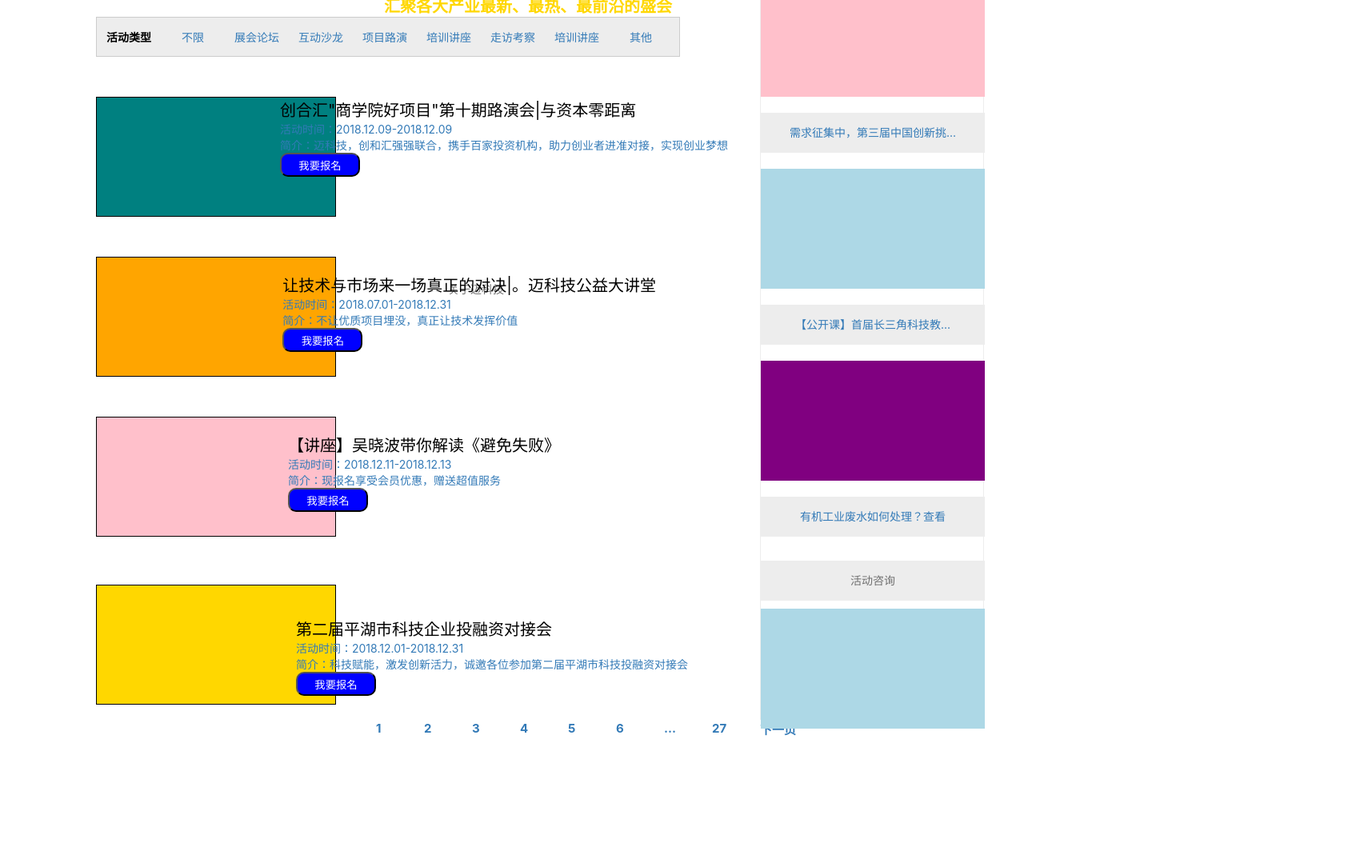
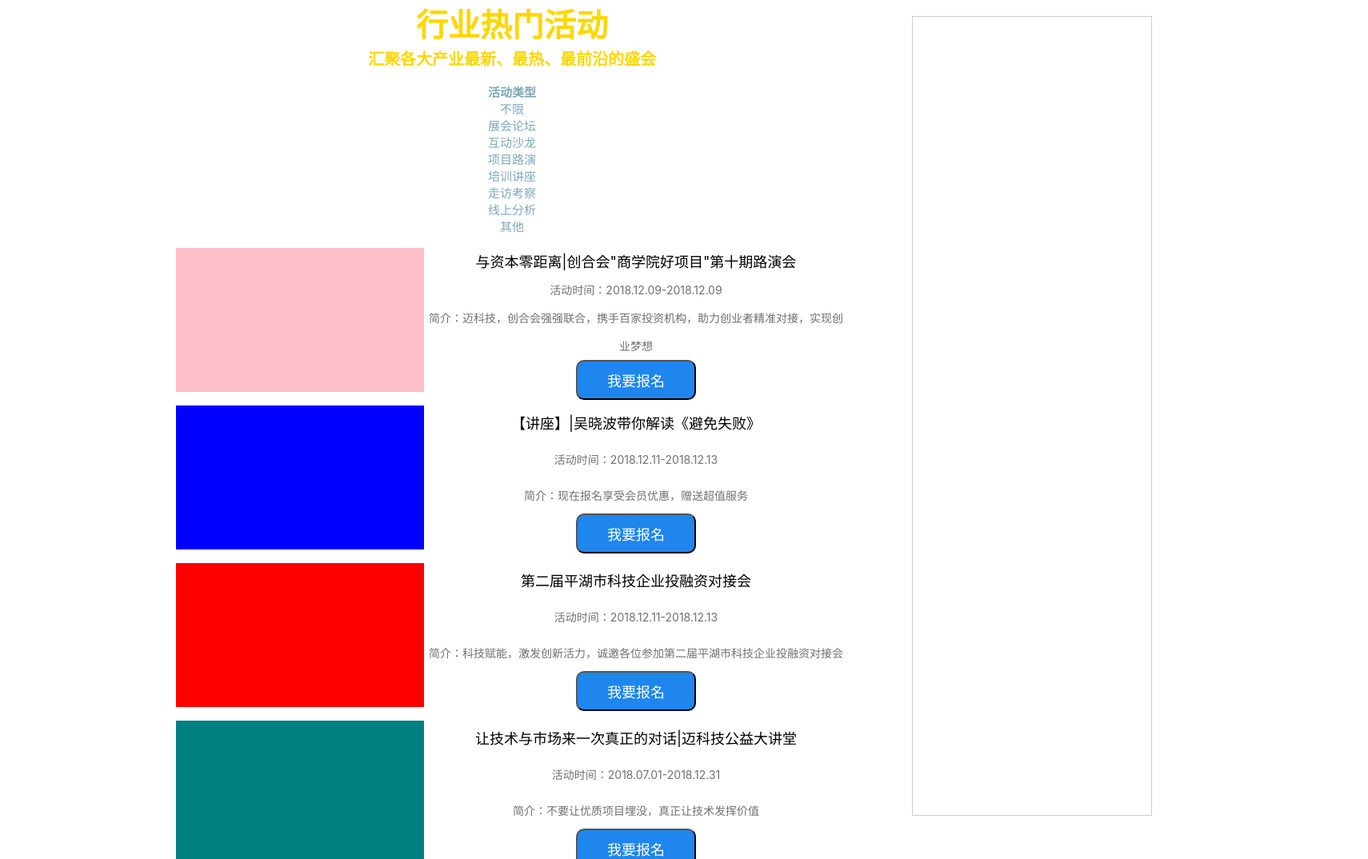
Before and after one commit to pluslicy/uuisp, a Vue app: page /#/activity in a window 1280 px wide. Shown: the part 100-1174 px from the top of the page at 80% size, 1710 px wide, since content can reach past the window. Before the commit the page ends 1022 px from the top, so only its background shows below. Built offline with nearby package versions, Linux system fonts and the light colour scheme.

Commit message:
代码更新

```diff
--- a/src/pages/Activity.vue
+++ b/src/pages/Activity.vue
@@ -1,412 +1,314 @@
 <!-- 首页 -->
 <template>
 	<div class="Activity">
-
-		<h1>行业热门活动</h1>
-		<h2>汇聚各大产业最新、最热、最前沿的盛会</h2>
-	<div class="title">
-		<ul class="title-nav">
-			<a id="first" href=""><li>活动类型</li></a>
+	<div class="content">
+		<div class="title"><h1>行业热门活动</h1></div>
+		<div class="text"><h2>汇聚各大产业最新、最热、最前沿的盛会</h2></div>
+		<br>
+		<div class="globnav">
+			<ul>
+				<a id="first-item" href=""><li>活动类型</li></a>
 				<a href=""><li>不限</li></a>
 				<a href=""><li>展会论坛</li></a>
 				<a href=""><li>互动沙龙</li></a>
 				<a href=""><li>项目路演</li></a>
 				<a href=""><li>培训讲座</li></a>
 				<a href=""><li>走访考察</li></a>
-			<a href=""><li>培训讲座</li></a>
+				<a href=""><li>线上分析</li></a>
 				<a href=""><li>其他</li></a>
 			</ul>
-	</div>
-		<div class="first-pic">
-			<div class="one">
+		</div><br>
+		<div class="list">
+			<div class="left">
 				<img src="" alt="">
 			</div>
-			<div class="two">
+			<div class="right">
 				<ul>
-					<a class="second"><li>创合汇"商学院好项目"第十期路演会|与资本零距离</li></a>
-					<a href=""><li>活动时间：2018.12.09-2018.12.09</li></a>
-					<a href=""><li>简介：迈科技，创和汇强强联合，携手百家投资机构，助力创业者进准对接，实现创业梦想</li></a>
-					<a class="third"><button>我要报名</button></a>
+					<li id="second">与资本零距离|创合会"商学院好项目"第十期路演会</li>
+					<li>活动时间：2018.12.09-2018.12.09</li>
+					<li>简介：迈科技，创合会强强联合，携手百家投资机构，助力创业者精准对接，实现创业梦想</li>
+					<li><button>我要报名</button></li>
 				</ul>
 			</div>
-		</div>
 
-		<div class="second-pic">
-			<div class="three">
+		</div><br>
+		<div class="item">
+			<div class="item-1">
 				<img src="" alt="">
 			</div>
-			<div class="four">
+			<div class="item-2">
 				<ul>
-					<a id="one" href=""><li>让技术与市场来一场真正的对决|。迈科技公益大讲堂</li></a>
-					<a href=""><li>活动时间：2018.07.01-2018.12.31</li></a>
-					<a href=""><li>简介：不让优质项目埋没，真正让技术发挥价值</li></a>
-					<a class="fifth" href=""><button>我要报名</button></a>
+					<li id="third">【讲座】|吴晓波带你解读《避免失败》</li>
+					<li>活动时间：2018.12.11-2018.12.13</li>
+					<li>简介：现在报名享受会员优惠，赠送超值服务</li>
+					<li><button>我要报名</button></li>
 				</ul>
 			</div>
-		</div>
-			<div class="third-pic">
-				<div class="five">
+		</div><br>
+		<div class="meet">
+			<div class="meet-1">
 				<img src="" alt="">
 			</div>
-				<div class="six">
+			<div class="meet-2">
 				<ul>
-						<a id="three" href=""><li>【讲座】吴晓波带你解读《避免失败》</li></a>
-						<a href=""><li>活动时间：2018.12.11-2018.12.13</li></a>
-						<a href=""><li>简介：现报名享受会员优惠，赠送超值服务</li></a>
-						<a class="sixth" href=""><button>我要报名</button></a>
+					<li id="forth">第二届平湖市科技企业投融资对接会</li>
+					<li>活动时间：2018.12.11-2018.12.13</li>
+					<li>简介：科技赋能，激发创新活力，诚邀各位参加第二届平湖市科技企业投融资对接会</li>
+					<li><button>我要报名</button></li>
 				</ul>
 			</div>
-			</div>
-		<div class="forth-pic">
-				<div class="seven">
+		</div><br>
+		<div class="filter">
+			<div class="filter-1">
 				<img src="" alt="">
 			</div>
-				<div class="eight">
+			<div class="filter-2">
 				<ul>
-						<a class="item" href=""><li>第二届平湖市科技企业投融资对接会</li></a>
-						<a href=""><li>活动时间：2018.12.01-2018.12.31</li></a>
-						<a href=""><li>简介：科技赋能，激发创新活力，诚邀各位参加第二届平湖市科技投融资对接会</li></a>
-						<a class="seventh" href=""><button>我要报名</button></a>
+					<li id="fifth">让技术与市场来一次真正的对话|迈科技公益大讲堂</li>
+					<li>活动时间：2018.07.01-2018.12.31</li>
+					<li>简介：不要让优质项目埋没，真正让技术发挥价值</li>
+					<li><button>我要报名</button></li>
 				</ul>
 			</div>
+		</div><br>
+		<div class="read">
+			<div class="read-1">
+				<img src="" alt="">
 			</div>
+			<div class="read-2">
+				<ul>
+					<li id="sixth">2019第十一届上海化工技术装备展览会</li>
+					<li>活动时间：2019.08.21-2019.08.23</li>
+					<li>简介：2019第十一届上海化工技术装备展览会开始报名啦</li>
+					<li><button>我要报名</button></li>
+				</ul>
+			</div>
+		</div><br>
 		<div class="page">
 			<ul>
-					<a href=""><li>1</li></a>
-					<a href=""><li>2</li></a>
-					<a href=""><li>3</li></a>
-					<a href=""><li>4</li></a>
-					<a href=""><li>5</li></a>
-					<a href=""><li>6</li></a>
-					<a href=""><li>...</li></a>
-					<a href=""><li>27</li></a>
-					<a href=""><li>下一页</li></a>
+				<li>1</li>
+				<li>2</li>
+				<li>3</li>
+				<li>4</li>
+				<li>5</li>
+				<li>6</li>
+				<li>27</li>
+				<li>...</li>
+				<li>下一页</li>
 			</ul>
 		</div>
-			<div class="right-nav">
-				<a href=""><div class="act">活动回顾</div></a>
-				<div class="chn">
-					<img src="" alt="">
-				</div>
-				<a href=""><div class="need">
-					需求征集中，第三届中国创新挑...
-				</div></a>
-				<div class="long">
-					<img src="" alt="">
-				</div>
-				<a href=""><div class="meet">
-					【公开课】首届长三角科技教...
-				</div></a>
-				<div class="lib">
-					<img src="" alt="">
-				</div>
-				<a href=""><div class="water">
-					有机工业废水如何处理？查看
-				</div></a>
-				<div class="que">
-					活动咨询
-				</div>
-				<div class="desc">
-					<img src="" alt="">
+		<div class="rightnav">
+
 		</div>
 	</div>
 
 	</div>
 </template>
 <script>
-	export default {
-		data (){
-			return{
+
+</script>
+<style>
+	ul  li {
+		list-style:none;
+	}
+	.content{
+		width:80%;
+		height:100%;
+		position:relative;
+		text-align:center;
 
 	}
+	.title>h1{
+		color:gold;
+		font-size:40px;
 	}
-	}
-</script>
-<style>
-body{
-       overflow: scroll;
-       overflow-x: hidden;
-        }
-	ul li {
-		list-style:none;
-	}
-
-	h1{
-		margin-left: 500px;
-		color:gold;
-		font-size: 50px;
-	}
-	h2{
-		margin-left: 460px;
+	.text>h2{
 		color:gold;
 		font-size:20px;
 	}
+	.globnav{
+		width:80%;
+
+		margin:0 auto;
+	}
+
+	ul>a>li{
+		display: inline-block;
+		width:80px;
+		font-size:15px;
+		color:#7ea9ba;
+	}
+	ul>a>li:hover{
+		color:#559dcb;
+	}
+	#first-item{
+		font-weight: bolder;
+		color:black;
+	}
+	.list{
+		position:relative;
+		height:180px;
+		width:840px;
+
+		margin:0 auto;
 
 
-	.title{
-		border:1px solid #ccc;
-		width:730px;
+	}
+	.left{
+		width:310px;
+		height:180px;
+		background-color:pink;
+	}
+	.right{
+		width:530px;
+		height:180px;
+
+		position:absolute;
+		top:0;
+		right:0;
+		line-height:35px;
+
+	}
+	#second{
+		color:black;
+		font-size:18px;
+	}
+	 li>button{
+		background-color: #1f86ed;
+		width:150px;
 		height:50px;
-		background-color: #ededed;
-		margin-left: 100px;
+		border-radius: 10px;
+		color:white;
+		font-size:18px;
+		cursor: pointer;
 	}
-	.title-nav a>li{
-		float:left;
-		width:80px;
-		line-height:50px;
-		text-align: center;
+	.item{
+		position:relative;
+		height:180px;
+		width:840px;
+
+		margin:0 auto;
 	}
-	#first{
-		font-weight:bolder;
+	.item-1{
+		width:310px;
+		height:180px;
+		background-color:blue;
+	}
+	.item-2{
+        width:530px;
+		height:180px;
+
+		position:absolute;
+		top:0;
+		right:0;
+		line-height:45px;
+	}
+	#third{
 		color:black;
+		font-size:18px;
 	}
-	.title-nav a>li:hover{
+	.meet{
+		position:relative;
+		height:180px;
+		width:840px;
 
-		color:blue;
+		margin:0 auto;
 	}
-	.one{
-		width: 300px;
-		height: 150px;
-		border:1px solid black;
-		margin-left: 100px;
+	.meet-1{
+		width:310px;
+		height:180px;
+		background-color:red;
+	}
+	.meet-2{
+		 width:530px;
+		height:180px;
+
+		position:absolute;
+		top:0;
+		right:0;
+		line-height:45px;
+	}
+	#forth{
+		color:black;
+		font-size:18px;
+	}
+  .filter{
+  	    position:relative;
+		height:180px;
+		width:840px;
+
+		margin:0 auto;
+  }
+  .filter-1{
+  		width:310px;
+		height:180px;
 		background-color:teal;
   }
-	.first-pic{
+  .filter-2{
+  	 	width:530px;
+		height:180px;
+
+		position:absolute;
+		top:0;
+		right:0;
+		line-height:45px;
+  }
+  #fifth{
+  		color:black;
+		font-size:18px;
+  }
+  .read{
   		position:relative;
-		top:50px;
+		height:180px;
+		width:840px;
 
+		margin:0 auto;
   }
-	.two{
-		position: absolute;
-		right:350px;
-		bottom:50px;
+  .read-1{
+  		width:310px;
+		height:180px;
+		background-color:blue;
   }
+  .read-2{
+  		width:530px;
+		height:180px;
 
-	.second{
-		font-size:20px;
+		position:absolute;
+		top:0;
+		right:0;
+		line-height:45px;
+  }
+  #sixth{
   		color:black;
-	}
-	.third button{
-		background-color:blue;
-		width: 100px;
-		height:30px;
-		border-radius: 10px;
-		color:white;
-	}
-	.second-pic{
-		position:relative;
-		top:120px;
-	}
-	.three{
-		margin-top:-20px;
-		margin-left:100px;
-		width: 300px;
-		height: 150px;
-		border:1px solid black;
-		background-color:orange;
-	}
-	.four{
-		top:20px;
-		position: absolute;
-		right:440px;
-
-	}
-	.fifth button{
-		background-color:blue;
-		width: 100px;
-		height:30px;
-		border-radius: 10px;
-		color:white;
-	}
-	#one{
-		color:black;
-
-		font-size:20px;
-	}
-	.third-pic{
-		position:relative;
-		top:90px;
-		clear:both;
-		display:block;
-
-	}
-	.five{
-		position:absolute;
-		top:80px;
-		left:100px;
-		width: 300px;
-		height: 150px;
-		border:1px solid black;
-		background-color:pink;
-	}
-	.six{
-		position:absolute;
-		right:560px;
-		top:100px;
-	}
-	.sixth button{
-		background-color:blue;
-		width: 100px;
-		height:30px;
-		border-radius: 10px;
-		color:white;
-	}
-	#three{
-		font-size:20px;
-		color:black;
-	}
-	.forth-pic{
-		position:relative;
-		top:120px;
-		clear:both;
-		display:block;
-	}
-	.seven{
-		position:absolute;
-		width: 300px;
-		height: 150px;
-		border:1px solid black;
-		background-color:gold;
-		top:260px;
-		left:100px;
-	}
-	.eight{
-		position:absolute;
-		right:400px;
-		top:300px;
-	}
-	.seventh button{
-		background-color:blue;
-		width: 100px;
-		height:30px;
-		border-radius: 10px;
-		color:white;
-	}
-	.fifth-pic{
-		position:relative;
-		clear:both;
-		display:block;
-	}
-	.nine{
-		width: 300px;
-		height: 150px;
-		border:1px solid black;
-		background-color:purple;
-		position:absolute;
-		top:440px;
-		left:100px;
-	}
-	.ten{
-		position:absolute;
-		right:10px;
-		top:500px;
-		right:500px;
-	}
-	.eightth button{
-		background-color:blue;
-		width: 100px;
-		height:30px;
-		border-radius: 10px;
-		color:white;
-	}
-.item{
-	font-size:20px;
-	color:black;
+		font-size:18px;
   }
   .page{
   		position:relative;
-	bottom:-550px;
-	left:450px;
+		height:30px;
+		width:840px;
+		left:300px;
+		margin:0 auto;
   }
-.page>ul>a>li{
+  .page>ul>li{
   	float:left;
   	width:60px;
-	font-size:15px;
-	font-weight:bolder;
+  	font-size:18px;
+  	color:black;
 
   }
-.page>ul>a>li:hover{
-	color:blue;
+  .page>ul>li:hover{
+  	color:#1f86ed;
+  	cursor:pointer;
   }
-.right-nav{
-	width:280px;
+
+  .rightnav{
+  	box-sizing: border-box;
+  	width:300px;
   	height:1000px;
-	box-sizing:border-box;
-	border:1px solid #ededed;
+  	border:1px solid #ccc;
   	position:absolute;
-	right:50px;
-	top:0;
+  	right:-180px;
+  	top:100px;
   }
-.act{
-	height:50px;
-	text-align:center;
-	font-size:20px;
-	background-color: #ededed;
-	line-height:50px;
-}
-.chn{
-	width:280px;
-	height:150px;
-	background-color: pink;
-	position:absolute;
-	top:70px;
-}
-.need{
-	width:280px;
-	height:50px;
-	background-color:#ededed;
-	position:absolute;
-	top:240px;
-	line-height: 50px;
-	text-align: center;
-}
-.long{
-	width:280px;
-	height:150px;
-	background-color:lightblue;
-	position:absolute;
-	top:310px;
-}
-.meet{
-	width:280px;
-	height:50px;
-	background-color:#ededed;
-	position:absolute;
-	top:480px;
-	line-height:50px;
-	text-align:center;
-}
-.lib{
-	width:280px;
-	height:150px;
-	background-color:purple;
-	position:absolute;
-	top:550px;
-}
-.water{
-	width:280px;
-	height:50px;
-	background-color:#ededed;
-	position:absolute;
-	top:720px;
-	line-height:50px;
-	text-align:center;
 
-}
-.que{
-	width:280px;
-	height:50px;
-	background-color:#ededed;
-	position:absolute;
-	top:800px;
-	line-height:50px;
-	text-align:center;
-}
-.desc{
-	width:280px;
-	height:150px;
-	background-color:lightblue;
-	position:absolute;
-	top:860px;
-}
 </style>
```
Lines whose indentation alone changed are shown as unchanged.
